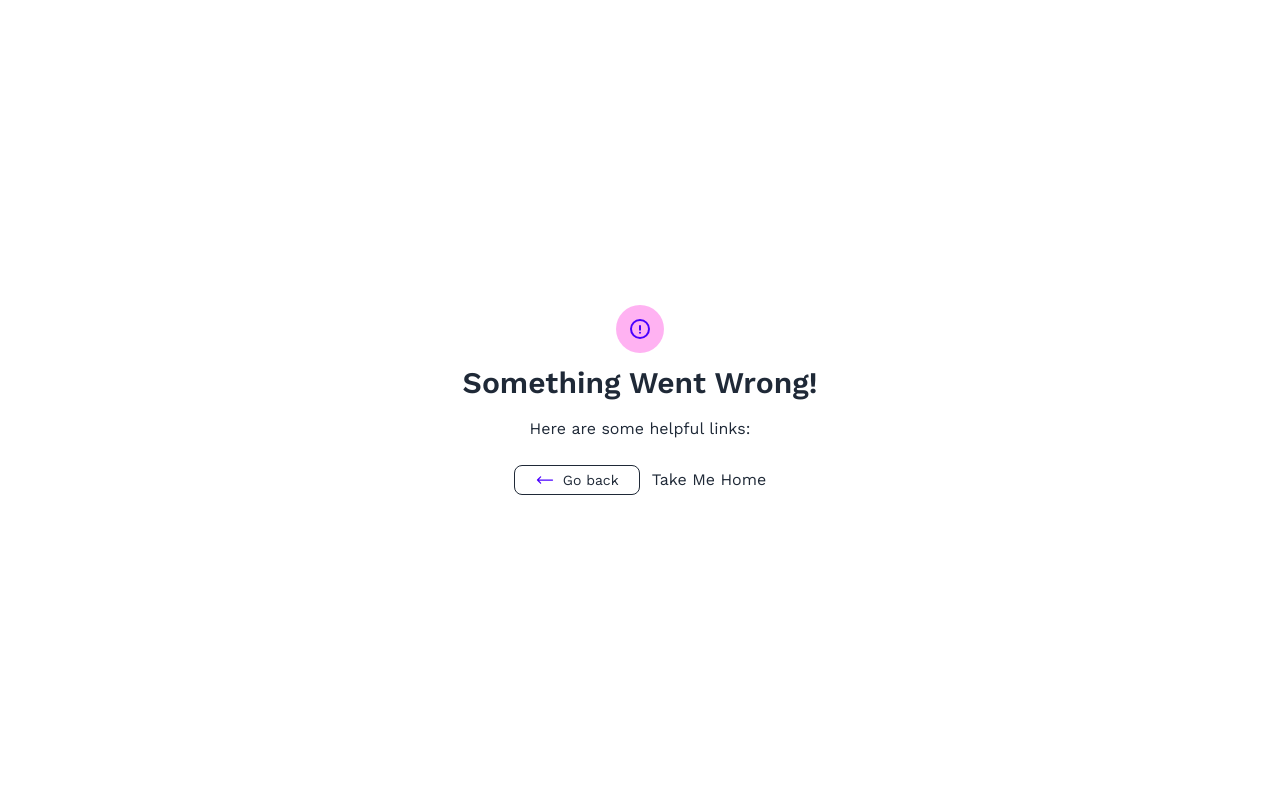
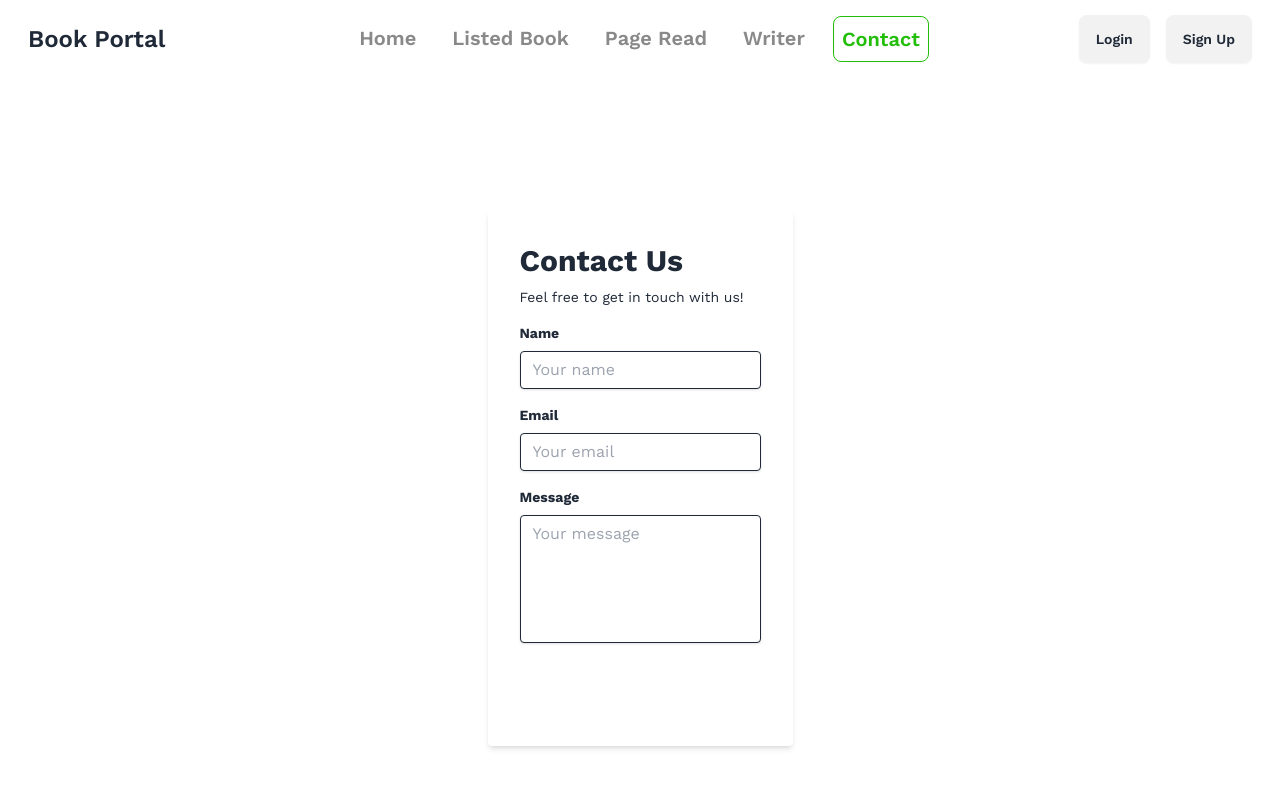
Before and after one commit to hasanali207/book-portal-client-a8, a React (Vite) app: page /contact in a window 1280 px wide. Shown: the top 800 px of the page. Built offline with nearby package versions, Linux system fonts and the light colour scheme.

Commit message:
Edited chart content

```diff
--- a/public/writerlist.json
+++ b/public/writerlist.json
@@ -37,7 +37,7 @@
     "profile_image": "http://imgbb.host/images/MST0e.jpeg",
     "birth_year": 1903,
     "total_books": 9,
-    "best_book": "1984"
+    "best_book": "Time Management & GetSet"
   },
   {
     "id": 6,
--- a/src/components/BarChart.jsx
+++ /dev/null
@@ -1,89 +0,0 @@
-import React from 'react';
-import { BarChart, Bar, Cell, XAxis, YAxis, CartesianGrid } from 'recharts';
-
-const colors = ['#0088FE', '#00C49F', '#FFBB28', '#FF8042', 'red', 'pink'];
-
-const data = [
-  {
-    name: 'Page A',
-    uv: 4000,
-    pv: 2400,
-    amt: 2400,
-  },
-  {
-    name: 'Page B',
-    uv: 3000,
-    pv: 1398,
-    amt: 2210,
-  },
-  {
-    name: 'Page C',
-    uv: 2000,
-    pv: 9800,
-    amt: 2290,
-  },
-  {
-    name: 'Page D',
-    uv: 2780,
-    pv: 3908,
-    amt: 2000,
-  },
-  {
-    name: 'Page E',
-    uv: 1890,
-    pv: 4800,
-    amt: 2181,
-  },
-  {
-    name: 'Page F',
-    uv: 2390,
-    pv: 3800,
-    amt: 2500,
-  },
-  {
-    name: 'Page G',
-    uv: 3490,
-    pv: 4300,
-    amt: 2100,
-  },
-];
-
-const getPath = (x, y, width, height) => {
-  return `M${x},${y + height}C${x + width / 3},${y + height} ${x + width / 2},${y + height / 3}
-  ${x + width / 2}, ${y}
-  C${x + width / 2},${y + height / 3} ${x + (2 * width) / 3},${y + height} ${x + width}, ${y + height}
-  Z`;
-};
-
-const TriangleBar = (props) => {
-  const { fill, x, y, width, height } = props;
-
-  return <path d={getPath(x, y, width, height)} stroke="none" fill={fill} />;
-};
-
-export default function App() {
-  return (
-    <BarChart
-      width={500}
-      height={300}
-      data={data}
-      margin={{
-        top: 20,
-        right: 30,
-        left: 20,
-        bottom: 5,
-      }}
-    >
-      <CartesianGrid strokeDasharray="3 3" />
-      <XAxis dataKey="name" />
-      <YAxis />
-      <Bar dataKey="uv" fill="#8884d8" shape={<TriangleBar />} label={{ position: 'top' }}>
-        {data.map((entry, index) => (
-          <Cell key={`cell-${index}`} fill={colors[index % 20]} />
-        ))}
-      </Bar>
-    </BarChart>
-  );
-}
-
-App.demoUrl = 'https://codesandbox.io/s/bar-chart-with-customized-shape-dusth';
--- /dev/null
+++ b/src/components/BarCharts.jsx
@@ -0,0 +1,58 @@
+import React, { useEffect, useState } from 'react';
+import {  XAxis, YAxis, CartesianGrid, Tooltip, Legend, BarChart, Bar, Cell } from 'recharts';
+
+const BarCharts = () => {
+  // State to store the data retrieved from local storage
+  const [data, setData] = useState([]);
+
+  useEffect(() => {
+    // Fetch data from local storage
+    const savedData = JSON.parse(localStorage.getItem('books')) ;
+    setData(savedData);
+  }, []);
+
+
+
+  const getPath = (x, y, width, height) => {
+    return `M${x},${y + height}C${x + width / 3},${y + height} ${x + width / 2},${y + height / 3}
+    ${x + width / 2}, ${y}
+    C${x + width / 2},${y + height / 3} ${x + (2 * width) / 3},${y + height} ${x + width}, ${y + height}
+    Z`;
+  };
+
+  const TriangleBar = (props) => {
+    const { fill, x, y, width, height } = props;
+
+    return <path d={getPath(x, y, width, height)} stroke="none" fill={fill} />;
+  };
+
+
+  return (
+    <div>
+      <h1>Chart</h1>
+      <BarChart
+      width={500}
+      height={300}
+      data={data}
+      margin={{
+        top: 20,
+        right: 30,
+        left: 20,
+        bottom: 5,
+      }}
+    >
+      <CartesianGrid strokeDasharray="3 3" />
+      <XAxis dataKey="name" />
+      <YAxis />
+      <Bar dataKey="totalpages" fill="#8884d8" shape={<TriangleBar />} label={{ position: 'top' }}>
+        {data.map((entry, index) => (
+          <Cell key={`cell-${index}`} fill={colors[index % 20]} />
+        ))}
+      </Bar>
+    </BarChart>
+
+    </div>
+  );
+};
+
+export default BarCharts;
--- a/src/components/Nav.jsx
+++ b/src/components/Nav.jsx
@@ -21,7 +21,7 @@ const Nav = () => {
           <NavLink className={({isActive})=>isActive? ' text-green font-semibold text-xl  p-2 text-gray border rounded-lg border-[#23BE0A]': ' text-xl font-semibold p-2 text-gray text-black'} to='/listbook'>Listed Book</NavLink>
           <NavLink className={({isActive})=>isActive? 'text-green font-semibold text-xl  p-2 text-gray border rounded-lg border-[#23BE0A]': ' text-xl font-semibold p-2 text-gray text-black'} to='/pageread'>Page Read</NavLink>
           <NavLink className={({isActive})=>isActive? 'text-green font-semibold text-xl  p-2 text-gray border rounded-lg border-[#23BE0A]': ' text-xl font-semibold p-2 text-gray text-black'} to='/writer'>Writer</NavLink>
-          <NavLink className={({isActive})=>isActive? 'text-green font-semibold text-xl  p-2 text-gray border rounded-lg border-[#23BE0A]': ' text-xl font-semibold p-2 text-gray text-black'} to='/upcoming'>Upcoming</NavLink>
+          <NavLink className={({isActive})=>isActive? 'text-green font-semibold text-xl  p-2 text-gray border rounded-lg border-[#23BE0A]': ' text-xl font-semibold p-2 text-gray text-black'} to='/contact'>Contact</NavLink>
 
           </ul>
         </div>
--- /dev/null
+++ b/src/pages/Contact.jsx
@@ -0,0 +1,58 @@
+import React from 'react';
+
+const Contact = () => {
+    return (
+        <section>
+            <div className="bg-gray-100 w-full min-h-screen flex items-center justify-center">
+      <div className="bg-white shadow-md rounded px-8 py-8 pt-8">
+        <div className="mb-4">
+          <h1 className="text-gray-800 text-3xl font-bold mb-2">Contact Us</h1>
+          <p className="text-gray-600 text-sm">Feel free to get in touch with us!</p>
+        </div>
+        <div className="mb-4">
+          <label className="block text-gray-700 text-sm font-bold mb-2" htmlFor="name">
+            Name
+          </label>
+          <input
+            className="shadow appearance-none border rounded w-full py-2 px-3 text-gray-700 leading-tight focus:outline-none focus:shadow-outline"
+            id="name"
+            type="text"
+            placeholder="Your name"
+          />
+        </div>
+        <div className="mb-4">
+          <label className="block text-gray-700 text-sm font-bold mb-2" htmlFor="email">
+            Email
+          </label>
+          <input
+            className="shadow appearance-none border rounded w-full py-2 px-3 text-gray-700 leading-tight focus:outline-none focus:shadow-outline"
+            id="email"
+            type="email"
+            placeholder="Your email"
+          />
+        </div>
+        <div className="mb-6">
+          <label className="block text-gray-700 text-sm font-bold mb-2" htmlFor="message">
+            Message
+          </label>
+          <textarea
+            className="shadow appearance-none border rounded w-full py-2 px-3 text-gray-700 leading-tight focus:outline-none focus:shadow-outline h-32 resize-none"
+            id="message"
+            placeholder="Your message"
+          ></textarea>
+        </div>
+        <div className="flex items-center justify-between">
+          <button
+            className="bg-blue-500 hover:bg-blue-700 text-white font-bold py-2 px-4 rounded focus:outline-none focus:shadow-outline"
+            type="button"
+          >
+            Send
+          </button>
+        </div>
+      </div>
+    </div>
+        </section>
+    );
+};
+
+export default Contact;
--- a/src/pages/PageRead.jsx
+++ b/src/pages/PageRead.jsx
@@ -1,5 +1,5 @@
 import { useState, useEffect } from 'react';
-import BarCharts from '../components/BarChart';
+import BarCharts from '../components/BarCharts';
 
 const PageRead = () => {
   const [books, setBooks] = useState([]);
@@ -14,7 +14,7 @@ const PageRead = () => {
   return (
     <div className='flex justify-center items-center py-6'>
 
-        <BarCharts book={books}  />
+        <BarCharts  />
 
     </div>
   );
--- a/src/pages/Upcoming.jsx
+++ /dev/null
@@ -1,15 +0,0 @@
-import React from 'react';
-
-const Upcoming = () => {
-    return (
-        <section>
-           <div className="bg-graybg h-32 flex items-center justify-center rounded-2xl">
-        <h1 className="text-center font-bold text-3xl ">Upcoming Books</h1>
-            </div>
-
-
-        </section>
-    );
-};
-
-export default Upcoming;
```
Also changed, not shown: public/booklist.json (+16 -16 lines), src/main.jsx (+4 -3 lines).
